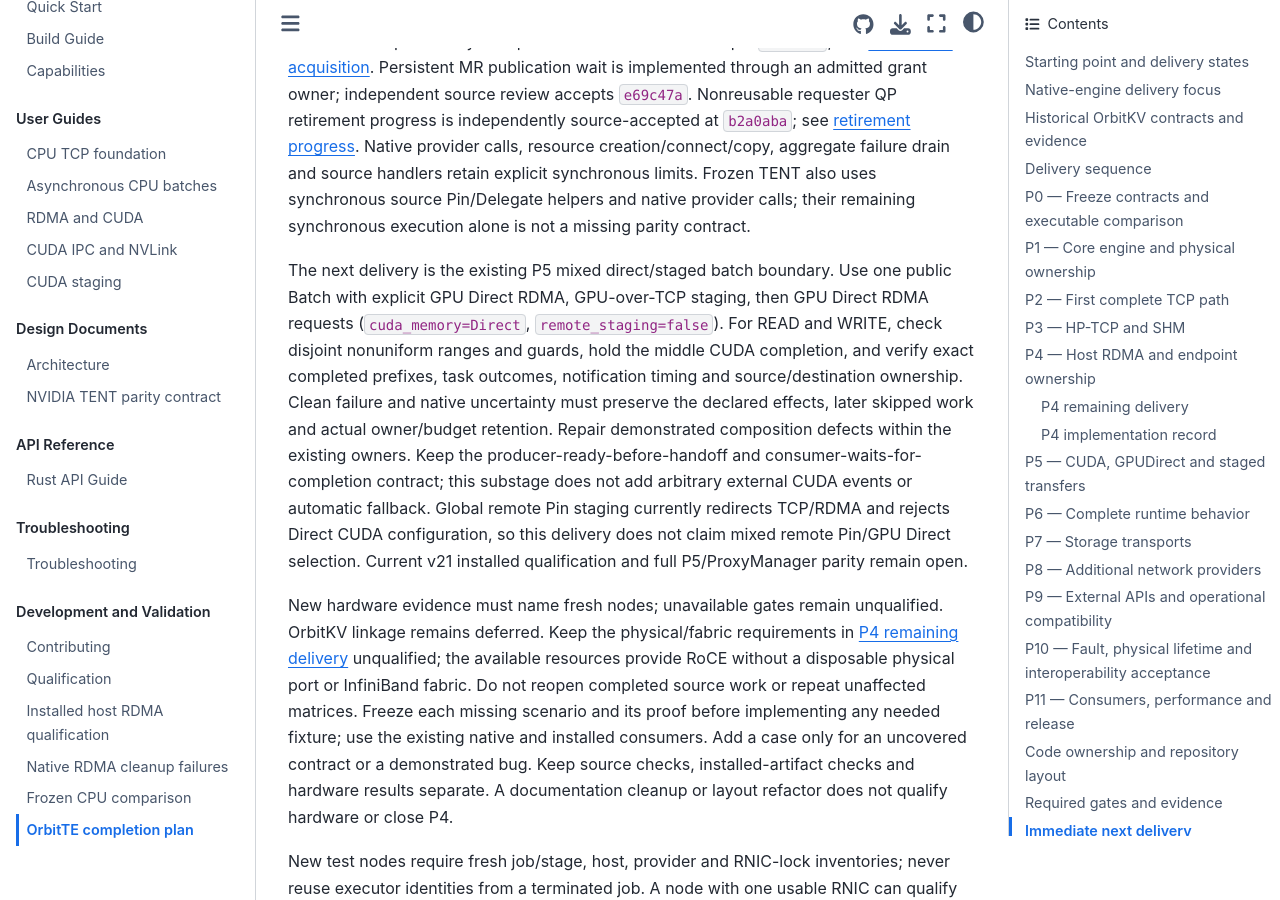
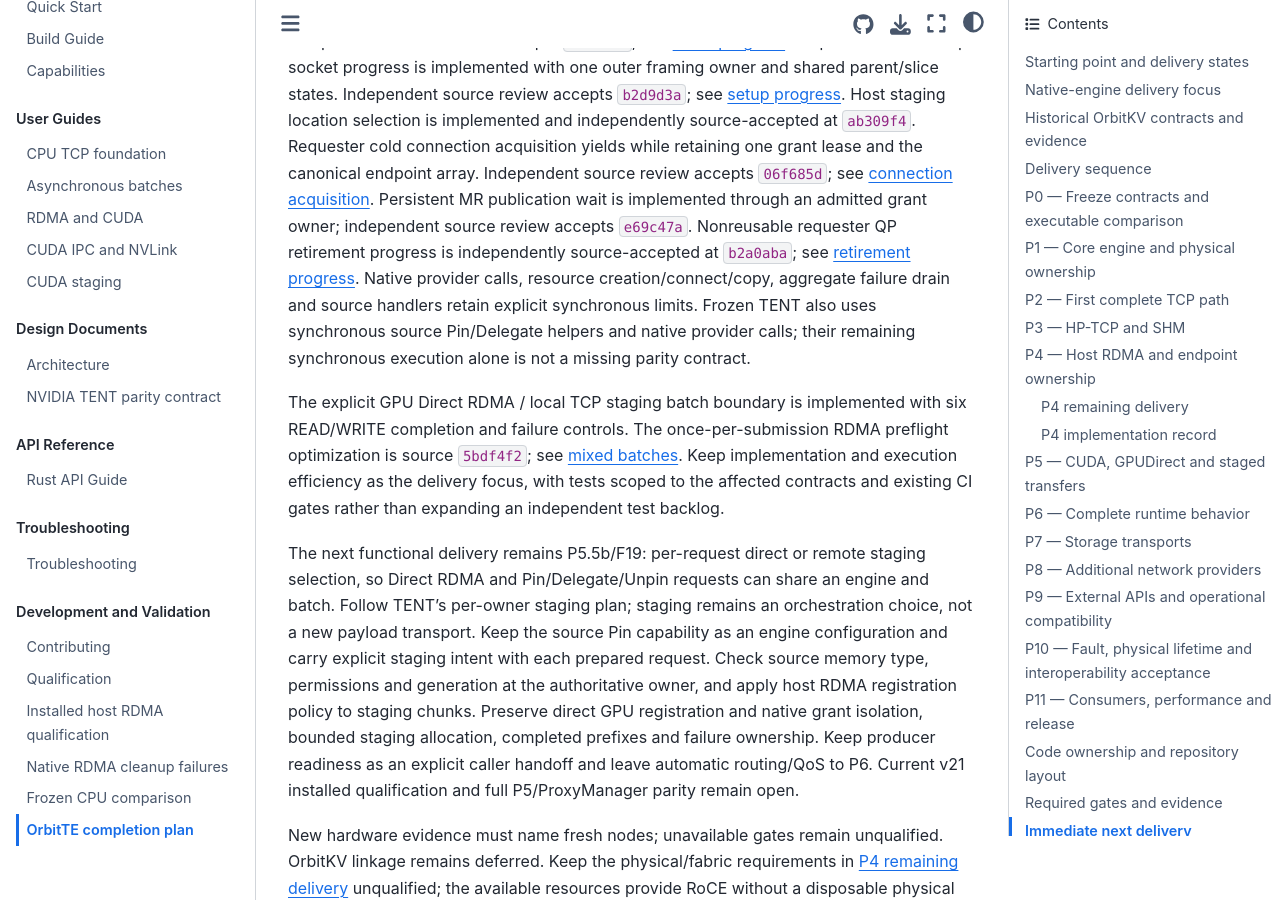
Before and after one commit to OrbitInfra/OrbitTE, a Sphinx documentation site: the page built from docs/completion-plan.md, in a window 1280 px wide and 900 px high, scrolled down 26300 px. Built offline with Sphinx 7.4.7 and the Sphinx Book theme 1.1.4, drawn with Linux system fonts in a browser that asks for light colours; some of the changed text lies outside the part shown.

Commit message:
docs: record mixed GPU batch contracts and preparation costs

```diff
--- a/docs/completion-plan.md
+++ b/docs/completion-plan.md
@@ -637,6 +637,11 @@ Requirements: B01 device directions, B04 CUDA, B05/B06; F02-F04/F07/F19.
   and [qualification](qualification.md#bounded-remote-cuda-pipeline).
 - [ ] Cover mixed direct/staged batches, producer readiness and consumer-visible
   completion without early source, destination or staging-buffer reuse.
+  The existing explicit GPU Direct RDMA / local TCP staging combination passes
+  the six READ/WRITE completion/failure controls. Source `5bdf4f2` removes repeated
+  per-request RDMA preflight scans/statistics sampling; native dispatch remains
+  authoritative. See [mixed batches](qualification.md#mixed-gpu-batches).
+  Per-request remote Pin/Direct selection and installed qualification remain open.
 
 Exit: full device byte/sentinel assertions, independent producer/consumer
 processes, CUDA/GDR/NVLink/MNNVL profile-specific tests, context/copy failures,
@@ -948,20 +953,24 @@ and source handlers retain explicit synchronous limits. Frozen TENT also uses
 synchronous source Pin/Delegate helpers and native provider calls; their remaining
 synchronous execution alone is not a missing parity contract.
 
-The next delivery is the existing P5 mixed direct/staged batch boundary. Use one
-public Batch with explicit GPU Direct RDMA, GPU-over-TCP staging, then GPU Direct
-RDMA requests (`cuda_memory=Direct`, `remote_staging=false`). For READ and WRITE,
-check disjoint nonuniform ranges and guards, hold the middle CUDA completion,
-and verify exact completed prefixes, task outcomes, notification timing and
-source/destination ownership. Clean failure and native uncertainty must preserve
-the declared effects, later skipped work and actual owner/budget retention.
-Repair demonstrated composition defects within the existing owners. Keep the
-producer-ready-before-handoff and consumer-waits-for-completion contract; this
-substage does not add arbitrary external CUDA events or automatic fallback.
-Global remote Pin staging currently redirects TCP/RDMA and rejects Direct CUDA
-configuration, so this delivery does not claim mixed remote Pin/GPU Direct
-selection. Current v21 installed qualification and full P5/ProxyManager parity
-remain open.
+The explicit GPU Direct RDMA / local TCP staging batch boundary is implemented
+with six READ/WRITE completion and failure controls. The once-per-submission
+RDMA preflight optimization is source `5bdf4f2`; see
+[mixed batches](qualification.md#mixed-gpu-batches). Keep implementation and
+execution efficiency as the delivery focus, with tests scoped to the affected
+contracts and existing CI gates rather than expanding an independent test backlog.
+
+The next functional delivery remains P5.5b/F19: per-request direct or remote
+staging selection, so Direct RDMA and Pin/Delegate/Unpin requests can share an
+engine and batch. Follow TENT's per-owner staging plan; staging remains an
+orchestration choice, not a new payload transport. Keep the source Pin capability
+as an engine configuration and carry explicit staging intent with each prepared
+request. Check source memory type, permissions and generation at the authoritative
+owner, and apply host RDMA registration policy to staging chunks. Preserve direct
+GPU registration and native grant isolation, bounded staging allocation,
+completed prefixes and failure ownership. Keep producer readiness as an explicit caller handoff and leave
+automatic routing/QoS to P6. Current v21 installed qualification and full
+P5/ProxyManager parity remain open.
 
 New hardware evidence must name fresh nodes; unavailable gates remain unqualified.
 OrbitKV linkage remains deferred. Keep the physical/fabric requirements in
```
Also changed, not shown: README.md (+3 -1 lines), docs/async-batches.md (+37 -1 lines), docs/capabilities.md (+1 -0 lines), docs/qualification.md (+36 -0 lines).
